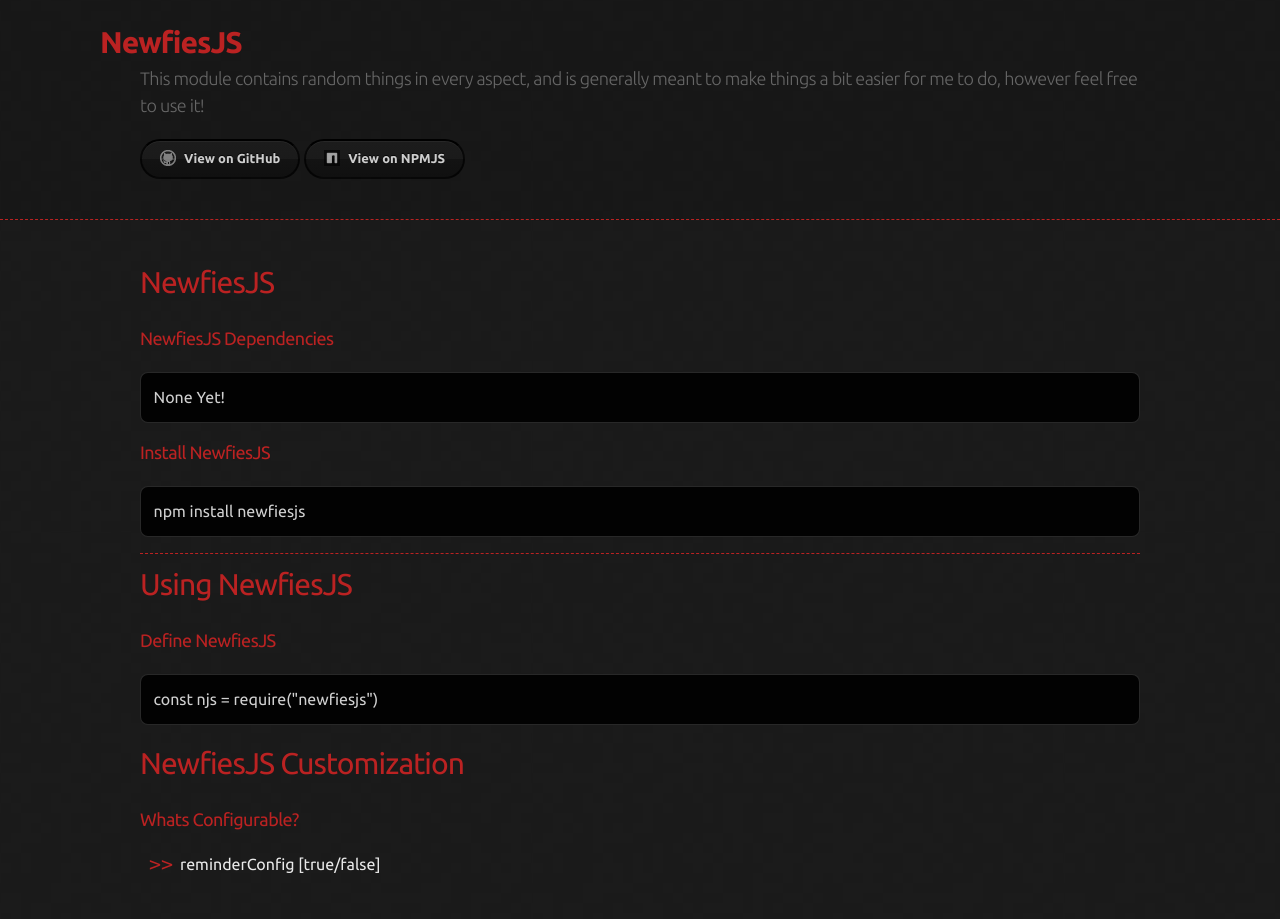
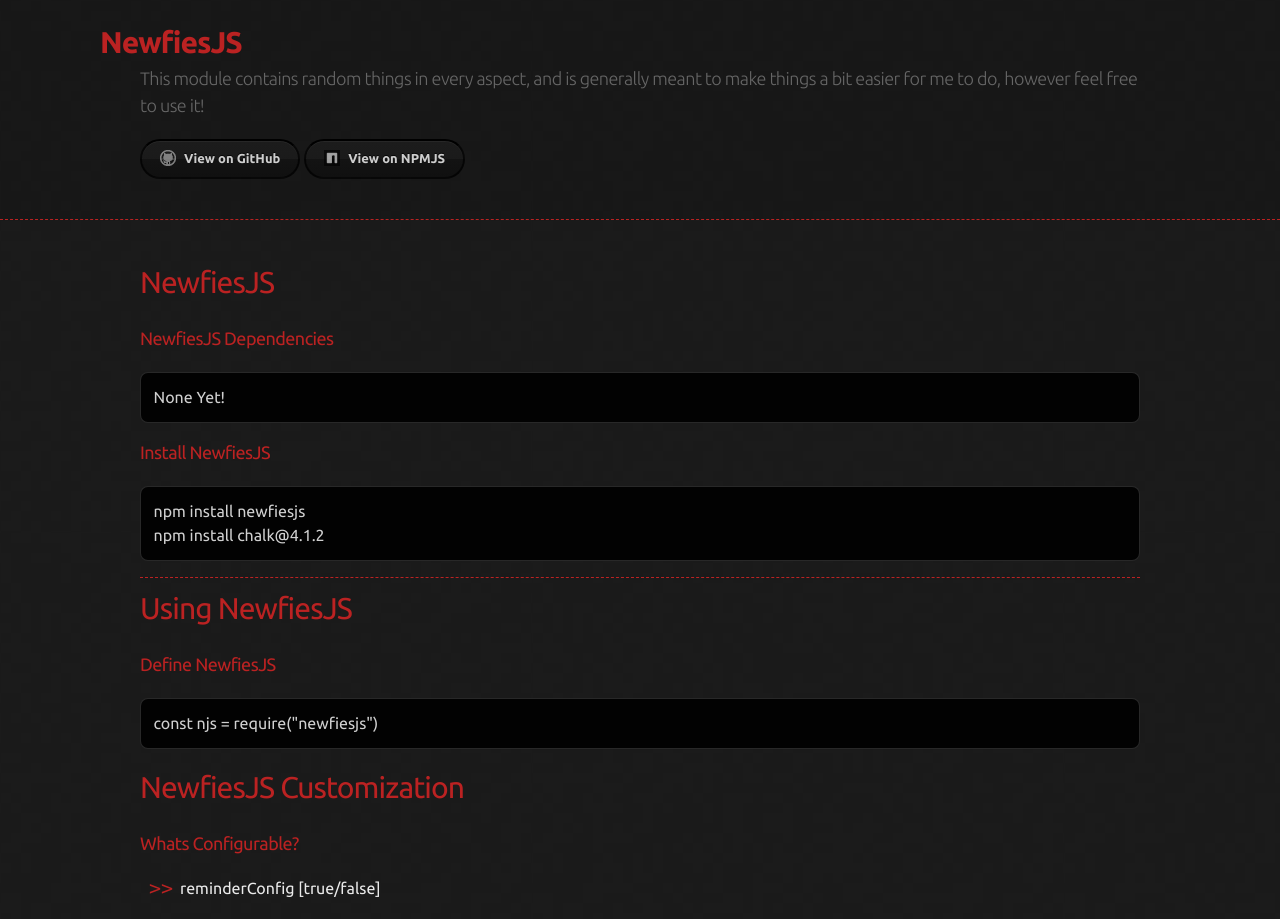
Before and after one commit to Newfies/module, a Jekyll site: the page built from index.md, in a window 1280 px wide. Built offline with Jekyll 4.4.1, drawn with Linux system fonts in a browser that asks for light colours; some web fonts are replaced; our own code applies the rules of GitHub Pages for plain Markdown files.

Commit message:
Readding Chalk and Stuff

```diff
--- a/index.md
+++ b/index.md
@@ -7,6 +7,7 @@
 ### Install NewfiesJS
 
     npm install newfiesjs
+	npm install chalk@4.1.2
 
 <hr>
 
--- a/newfiesjs/index.js
+++ b/newfiesjs/index.js
@@ -1,6 +1,7 @@
 /* -------------------------------------------------------------------------- */
 /*                            Imports and Requires                            */
 /* -------------------------------------------------------------------------- */
+const chalk = require('chalk'); // Chalk v4.1.2 Should Work Here
 
 /* -------------------------------------------------------------------------- */
 /*                          Settings and Customizers                          */
@@ -40,4 +41,4 @@
 /* -------------------------------------------------------------------------- */
 /*                                  Exporting                                 */
 /* -------------------------------------------------------------------------- */
-module.exports = { settings, config };
+module.exports = { chalk, settings, config };
--- a/newfiesjs/package.json
+++ b/newfiesjs/package.json
@@ -1,6 +1,6 @@
 {
     "name": "newfiesjs",
-    "version": "1.0.9",
+    "version": "1.0.10",
     "description": "Newfies module is a module mainly for Newfie, however feel free to use it.",
     "main": "index.js",
     "devDependencies": {},
@@ -20,7 +20,8 @@
       "Ease",
       "Logging",
       "Console Logging",
-      "Console.Log"
+      "Console.Log",
+      "Chalk"
     ],
     "author": "Newfies (https://github.com/Newfies)",
     "license": "MIT",
```
